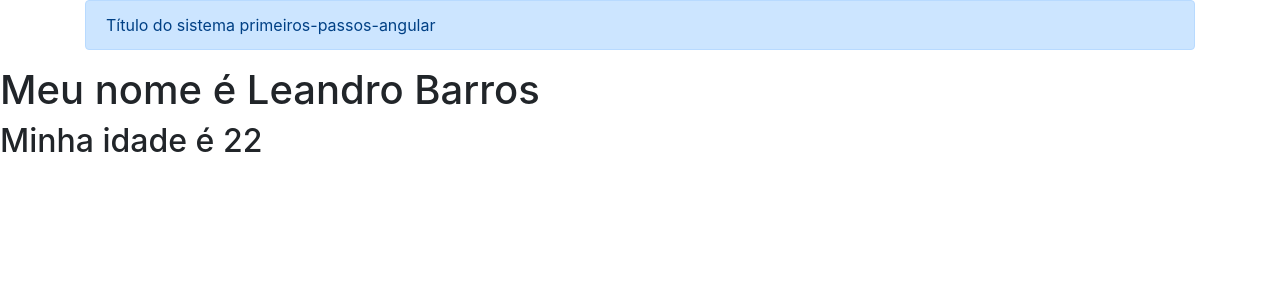
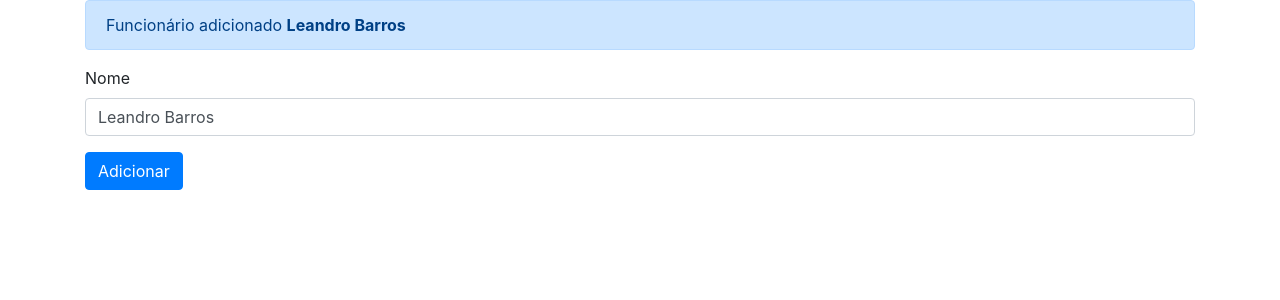
Before and after one commit to leandro-barros/primeiros-passos-angular, an Angular app: page / in a window 1280 px wide. Shown: the top 300 px of the page. Built offline with nearby package versions, Linux system fonts and the light colour scheme.

Commit message:
Usando event binding com event do input

```diff
--- a/src/app/app.component.html
+++ b/src/app/app.component.html
@@ -1,9 +1,12 @@
 <div class="container">
   <div class="alert alert-primary" role="alert">
-    Título do sistema {{title}}
+    Funcionário adicionado <strong>{{nome}}</strong>
   </div>
+
+  <div class="form-group">
+    <label>Nome</label>
+    <input type="text" class="form-control" (input)="alterar($event)" value="{{nome}}">
+  </div>
+
+  <button type="button" class="btn btn-primary" (click)="adicionar()">Adicionar</button>
 </div>
-
-<h1>Meu nome é {{nome}}</h1>
-
-<h2>Minha idade é {{10 + getIdade()}}</h2>
--- a/src/app/app.component.ts
+++ b/src/app/app.component.ts
@@ -6,11 +6,16 @@
   styleUrls: ['./app.component.css'],
 })
 export class AppComponent {
-  title = 'primeiros-passos-angular';
   nome = 'Leandro Barros';
-  idade = 12;
 
-  getIdade(){
-    return this.idade;
+  adicionar(){
+    console.log(`Adicionando ${this.nome}`);
+    const numero = Math.round(Math.random() * 100);
+    this.nome = "Leandro " + numero;
+  }
+
+  alterar(event : any){
+    // console.log(event);
+    this.nome = event.target.value;
   }
 }
```
